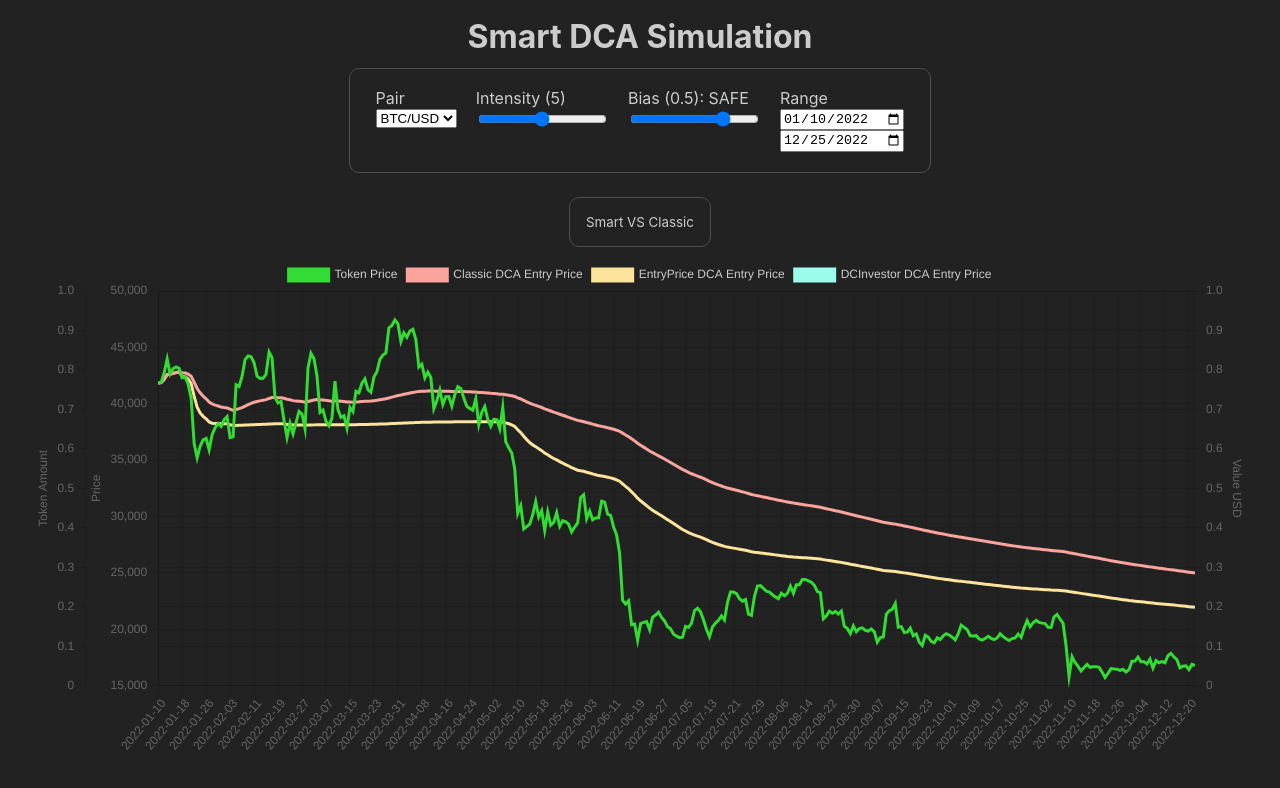
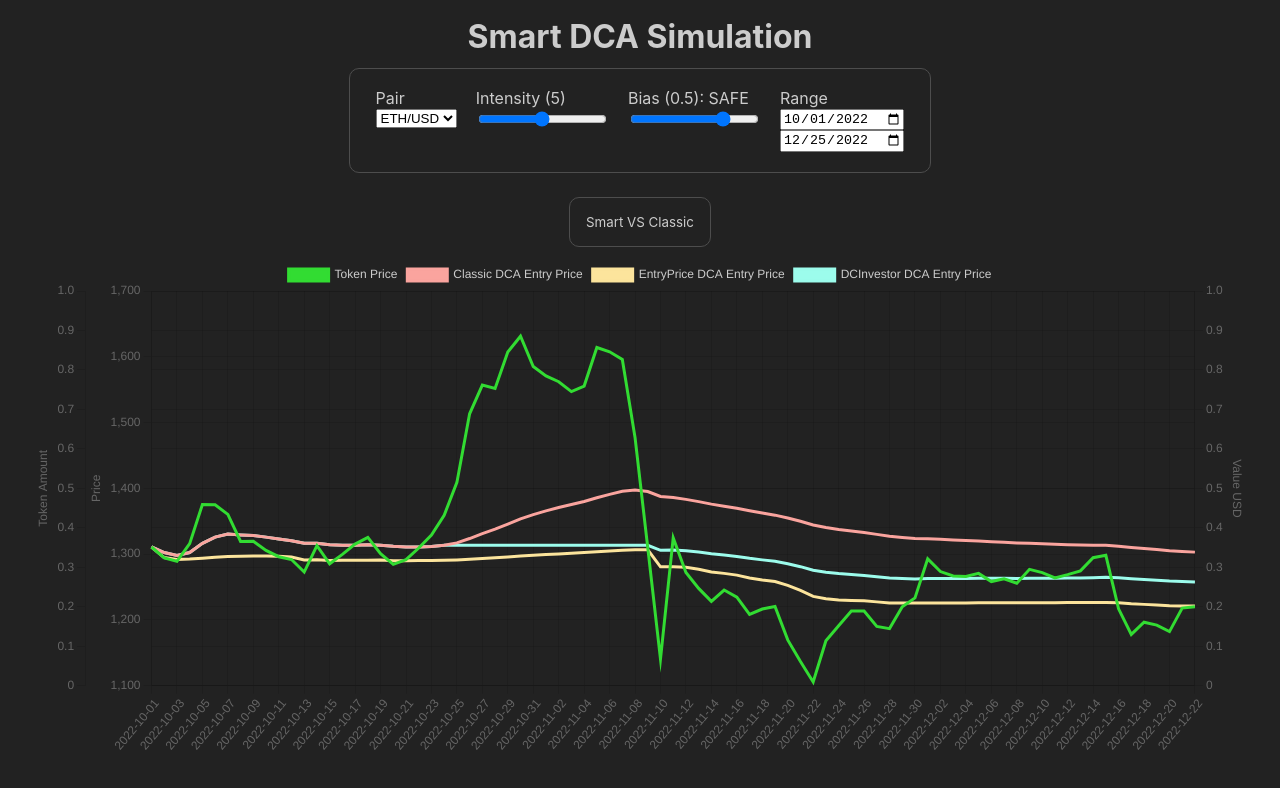
Before and after one commit to andreujuanc/smart-dca-simulation, a Next.js app: page / in a window 1280 px wide. Shown: the top 788 px of the page. Built offline with nearby package versions, Linux system fonts and the light colour scheme.

Commit message:
deg and safe are reversed

```diff
--- a/pages/index.tsx
+++ b/pages/index.tsx
@@ -7,14 +7,14 @@ import { useMemo, useState } from 'react'
 import { runSim } from '../src'
 
 const Home: NextPage = () => {
-  const [pair, setPair] = useState(prices[0].id)
+  const [pair, setPair] = useState(prices[1].id)
   const [slope, setSlope] = useState(7)
   const [slopeIntensity, setSlopeIntensity] = useState(5)
   const [bias, setBias] = useState(0.5)
   const [freq, setFreq] = useState(1)
   const [executeAmount, setExecuteAmount] = useState(10)
   const [savings, setSavings] = useState(0)
-  const [from, setFrom] = useState<string>('2022-01-10')
+  const [from, setFrom] = useState<string>('2022-10-01')
   const [to, setTo] = useState<string>('2022-12-25')
   const tokenPrice = useMemo(() => (prices.find(x => x.id == pair)?.data) ?? [], [pair])
 
--- a/src/index.ts
+++ b/src/index.ts
@@ -136,7 +136,9 @@ function calculateClassic(executeUSD: number, params: SimParams): StrategyCalcul
 function calculateEntryPrice(price: number, params: SimParams, prev: StrategyItem): StrategyCalculation {
     const { slopeIntensity, bias, executeUSD } = params
 
-    const tobuyInUSD = price > prev.entryPrice ? executeUSD / slopeIntensity : executeUSD * slopeIntensity
+    const delta = (prev.entryPrice - price) / price
+    let tobuyInUSD = price > prev.entryPrice ? executeUSD / slopeIntensity : executeUSD * slopeIntensity
+    tobuyInUSD *= delta < 0 ? 1 : 1 + (delta *bias * slopeIntensity)
     const usdAtHand = 0
 
     return {
```
